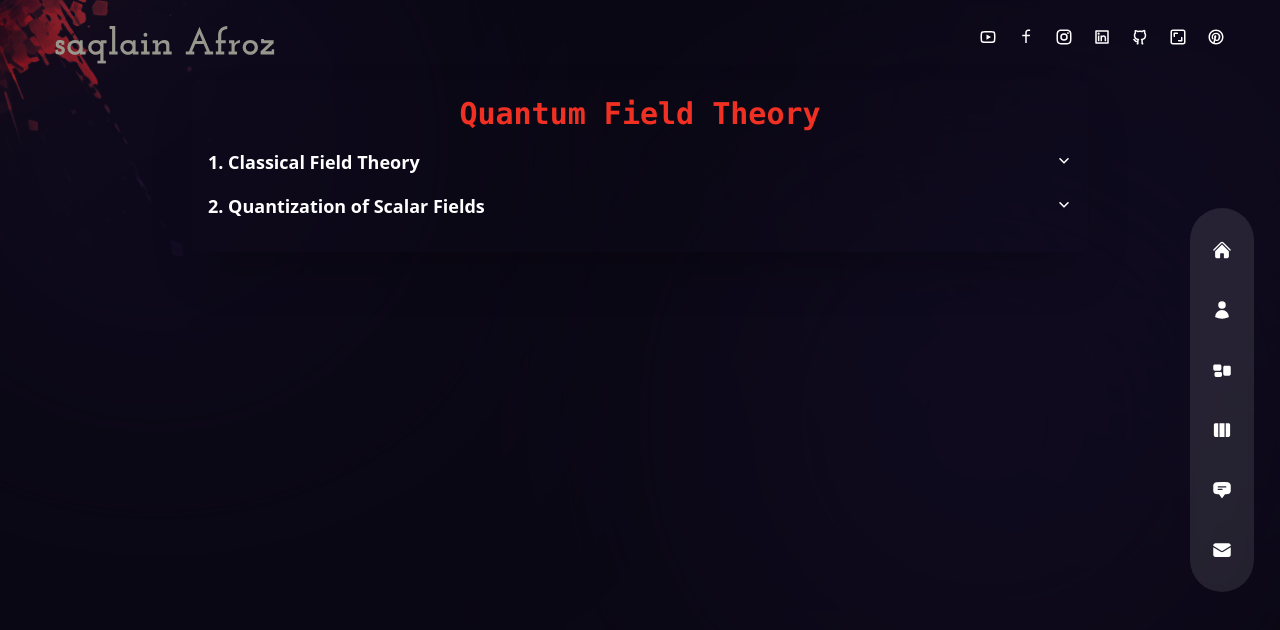
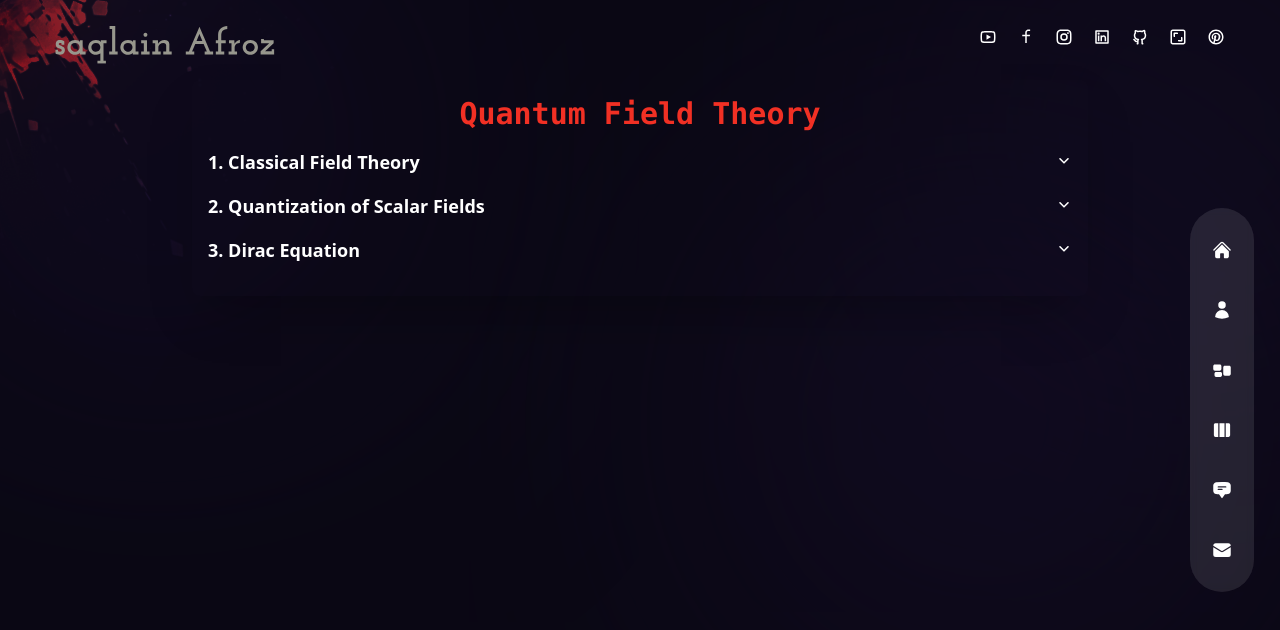
Before and after one commit to AfrozSaqlain/Sak-Portfolio, a Next.js app: page /academics/qft in a window 1280 px wide. Shown: the top 630 px of the page. Built offline with nearby package versions, Linux system fonts and the light colour scheme.

Commit message:
Updated QFT notes

```diff
--- a/pages/academics/qft/index.js
+++ b/pages/academics/qft/index.js
@@ -617,6 +617,19 @@ const QFT = () => {
                     `,
                 }
             ]
+        },
+        {
+            title: 'Dirac Equation',
+            subsections: [
+                {
+                    title: 'Introduction',
+                    content: `
+                    \\[
+                        \\int_{-\\infty}^{+\\infty} \\frac{d^n x}{(2\\pi)^n} e^{i(p_{\\text{final}} - p_{\\text{initial}}).x} = \\delta^n (p_{\\text{final}} - p_{\\text{initial}})
+                    \\]
+                    `
+                }
+            ]
         }
     ];
 
```
